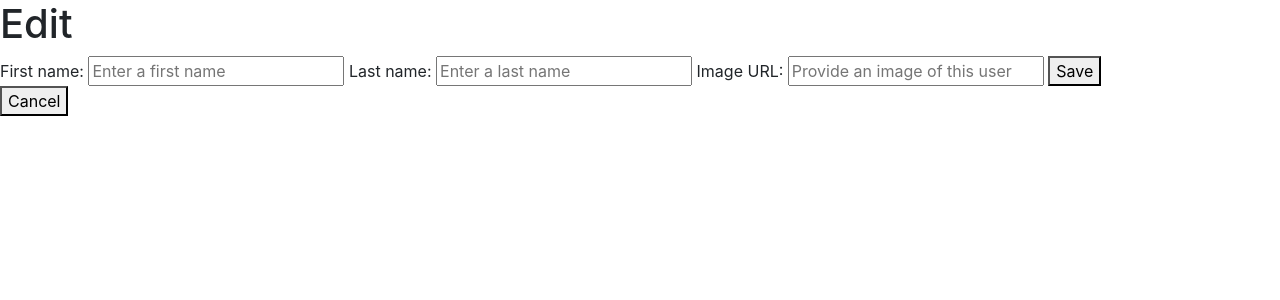
After one commit to sarmini1/blogly, a Flask app: page /users/1/edit in a window 1280 px wide. The commit adds this page. Shown: the top 300 px of the page. Run offline with Flask 2, Linux system fonts and the light colour scheme; some libraries are stand-ins or nearby versions.

Commit message:
functionality

```diff
--- a/app.py
+++ b/app.py
@@ -16,6 +16,11 @@ connect_db(app)
 db.create_all()
 
 @app.route('/')
+def redirects_to_users():
+    """redirects to /users"""
+    return redirect('/users')
+
+@app.route('/users')
 def homepage():
     """renders homepage html"""
     users = User.query.all()
@@ -28,6 +33,7 @@ def show_add_user_form():
 
 @app.route('/users/new', methods = ['POST'])
 def add_user():
+    """adds new user to database and redirects to home"""
     first_name = request.form['first_name']
     last_name = request.form['last_name']
     img_url = request.form['img_url']
@@ -40,5 +46,37 @@ def add_user():
 
 @app.route('/users/<int:user_id>')
 def display_user_info(user_id):
+    """displays user profile"""
     user = User.query.get(user_id)
     return render_template('display_user_info.html', user = user)
+
+@app.route('/users/<int:user_id>/edit')
+def edit_user_form(user_id):
+    """displays edit user form"""
+    user = User.query.get(user_id)
+    return render_template('edit_user_info.html', user = user)
+
+@app.route('/users/<int:user_id>/edit', methods = ['POST'])
+def edit_user(user_id):
+    """processes existing users edits"""
+    user = User.query.get(user_id)
+
+    first_name = request.form['first_name']
+    user.first_name = first_name if first_name else user.first_name
+
+    last_name = request.form['last_name']
+    user.last_name = last_name if last_name else user.last_name
+
+    img_url = request.form['img_url']
+    user.image_url = img_url if img_url else user.image_url
+
+    db.session.commit()
+    return redirect('/')
+
+@app.route('/users/<int:user_id>/delete', methods = ['POST'])
+def delete_user(user_id):
+    """delete user from database"""
+    user = User.query.get(user_id)
+    db.session.delete(user)
+    db.session.commit()
+    return redirect('/users')
--- a/templates/display_user_info.html
+++ b/templates/display_user_info.html
@@ -6,7 +6,7 @@
 <form action = "/users/{{user.id}}/edit">
 <button>Edit</button>
 </form>
-<form action = "/users/{{user.id}}/delete">
+<form action = "/users/{{user.id}}/delete" method = 'POST'>
   <button>Delete</button>
   </form>
 {% endblock %}
--- /dev/null
+++ b/templates/edit_user_info.html
@@ -0,0 +1,18 @@
+{% extends 'base.html' %}
+{% block content %}
+
+<h1>Edit</h1>
+
+<form action = "/users/{{ user.id }}/edit" method = 'POST'>
+First name:
+<input name = "first_name" type = "text" value = "{{ user.first_name }}" placeholder="Enter a first name">
+Last name:
+<input name = "last_name" type = "text" value = "{{ user.last_name }}" placeholder="Enter a last name">
+Image URL:
+<input name = "img_url" type = "text" value = "{{ user.image_url }}" placeholder="Provide an image of this user">
+
+<button>Save</button>
+</form>
+<form action = "/users/{{ user.id }}"><button>Cancel</button></form>
+
+{% endblock %}
```
Also changed, not shown: test_app.py (added).
